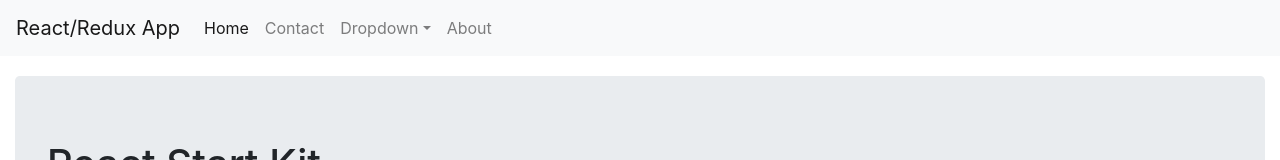
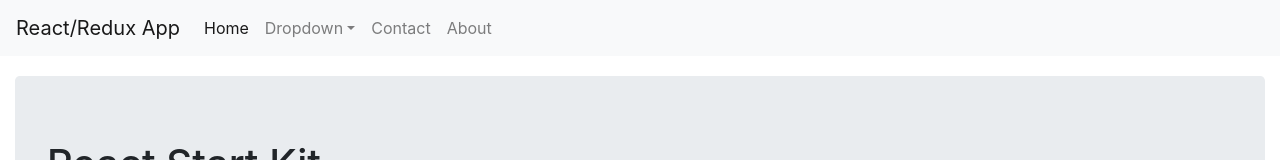
Before and after one commit to pyongwon/react-start-kit, a React app: page / in a window 1280 px wide. Shown: the top 160 px of the page. Built offline with nearby package versions, Linux system fonts and the light colour scheme; what redux-immutable-state-invariant would draw is missing.

Commit message:
package update

```diff
--- a/src/components/common/Header.js
+++ b/src/components/common/Header.js
@@ -15,9 +15,6 @@ const Header = () => {
             <li className="nav-item active">
               <NavLink to="/" exact className="nav-link" activeClassName="active">Home</NavLink>
             </li>
-            <li className="nav-item">
-              <NavLink to="/contact" className="nav-link" activeClassName="active">Contact</NavLink>
-            </li>
             <li className="nav-item dropdown">
               <a className="nav-link dropdown-toggle" href="#" id="navbarDropdown" role="button" data-toggle="dropdown" aria-haspopup="true" aria-expanded="false">
                 Dropdown
@@ -27,6 +24,9 @@ const Header = () => {
                 <div className="dropdown-divider" />
                 <a className="dropdown-item" href="#">Action</a>
               </div>
+            </li>
+            <li className="nav-item">
+              <NavLink to="/contact" className="nav-link" activeClassName="active">Contact</NavLink>
             </li>
             <li className="nav-item">
               <NavLink to="/about" className="nav-link" activeClassName="active">About</NavLink>
--- a/tools/testSetup.js
+++ b/tools/testSetup.js
@@ -22,7 +22,7 @@ require.extensions['.jpg'] = function () {
 // to simulate a browser environment for tests.
 var jsdom = require('jsdom');
 const { JSDOM } = jsdom;
-const { document } = (new JSDOM('')).window;
+const { document } = (new JSDOM('', { url: "https://localhost/"})).window;
 global.document = document;
 global.window = document.defaultView;
 
```
Also changed, not shown: package.json (+13 -13 lines), 1 other file (tests, documents, lock files or other folders).
